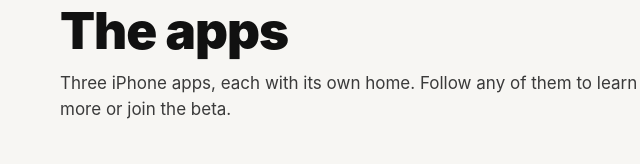
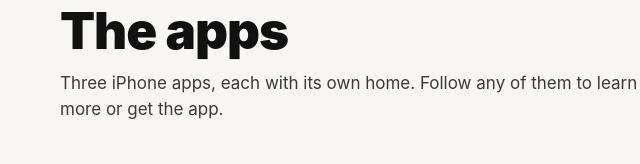
Before and after one commit to grahamdeno/tangomike, a plain HTML site: page site/index.html in a window 1280 px wide. Shown: the part 788-952 px from the top of the page, 4-644 px from the left. Drawn offline with Linux system fonts and the light colour scheme.

Commit message:
All three apps are on the App Store: intro line
Co-Authored-By: Claude Opus 5.5 <noreply@anthropic.com>
Claude-Session: https://claude.ai/code/session_01JnUP7z6LATjYucpMcwhsqv

```diff
--- a/site/index.html
+++ b/site/index.html
@@ -39,7 +39,7 @@
 <section class="apps" id="apps"><div class="wrap">
   <div class="intro">
     <h2 class="heavy">The apps</h2>
-    <p>Three iPhone apps, each with its own home. Follow any of them to learn more or join the beta.</p>
+    <p>Three iPhone apps, each with its own home. Follow any of them to learn more or get the app.</p>
   </div>
 
   <article class="app scales">
```
